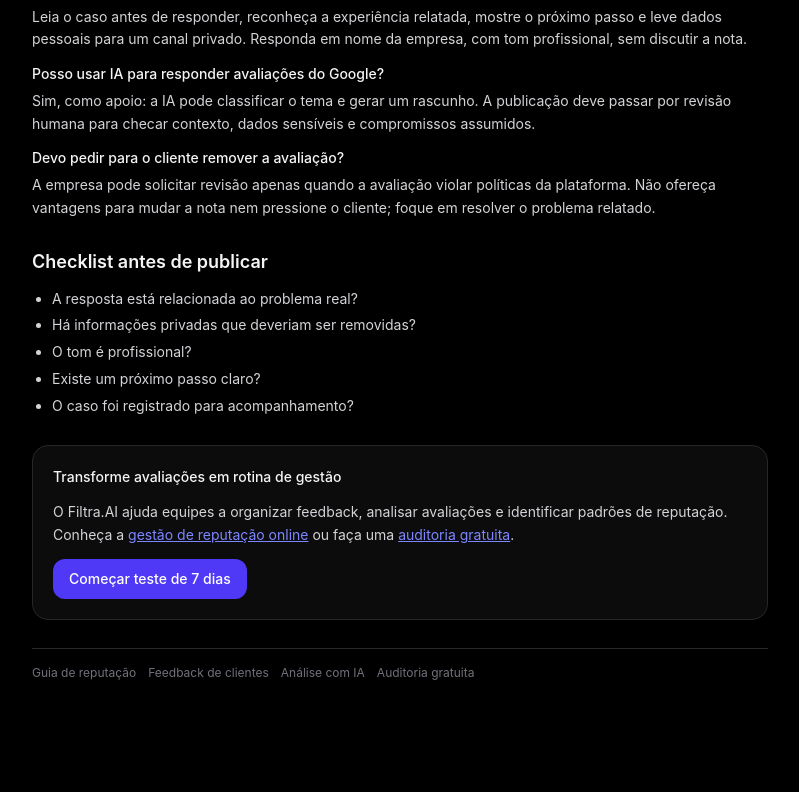
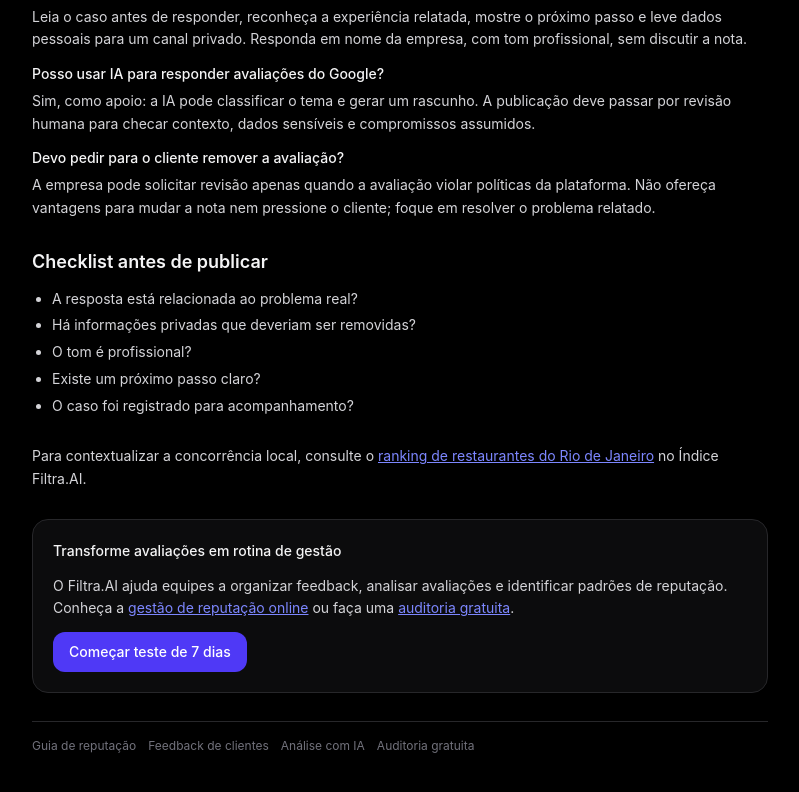
Before and after one commit to LU9DI/saas-reputacao-ia, a Next.js app in the folder frontend/: page /blog/como-responder-avaliacoes-negativas in a window 1280 px wide. Shown: the part 1463-2255 px from the top of the page, without its empty margins (240-1039 px from the left). Before the commit the page ends 2208 px from the top, so only its background shows below. Built offline with nearby package versions, Linux system fonts and the light colour scheme; no server answers.

Commit message:
seo: add contextual internal links to Filtra.AI Index

```diff
--- a/frontend/src/app/blog/como-responder-avaliacoes-negativas/page.tsx
+++ b/frontend/src/app/blog/como-responder-avaliacoes-negativas/page.tsx
@@ -67,7 +67,8 @@ export default function BlogComoResponderAvaliacaoNegativaPage() {
           <section className="space-y-3"><h2 className="text-lg font-semibold text-zinc-100">6. Como usar IA para responder avaliações do Google</h2><p>A IA pode ajudar a redigir uma primeira versão da resposta, resumir o caso e sugerir um tom adequado. Ela não deve publicar automaticamente: informações do cliente, detalhes do atendimento e compromissos assumidos precisam de revisão humana antes de ir ao ar.</p><p>Um fluxo seguro é classificar o tema, gerar um rascunho com contexto, revisar dados sensíveis e só então publicar. Com volume alto, a <Link href="/analise-de-avaliacoes-com-ia" className="text-indigo-400 underline">análise de avaliações com IA</Link> organiza os temas, e a <Link href="/filtra-ai" className="text-indigo-400 underline">plataforma Filtra.AI</Link> concentra a rotina de resposta e acompanhamento.</p></section>
           <section className="space-y-3"><h2 className="text-lg font-semibold text-zinc-100">Perguntas frequentes</h2><div className="space-y-3"><div className="space-y-1"><p className="font-medium text-zinc-100">Como responder uma avaliação negativa no Google?</p><p>Leia o caso antes de responder, reconheça a experiência relatada, mostre o próximo passo e leve dados pessoais para um canal privado. Responda em nome da empresa, com tom profissional, sem discutir a nota.</p></div><div className="space-y-1"><p className="font-medium text-zinc-100">Posso usar IA para responder avaliações do Google?</p><p>Sim, como apoio: a IA pode classificar o tema e gerar um rascunho. A publicação deve passar por revisão humana para checar contexto, dados sensíveis e compromissos assumidos.</p></div><div className="space-y-1"><p className="font-medium text-zinc-100">Devo pedir para o cliente remover a avaliação?</p><p>A empresa pode solicitar revisão apenas quando a avaliação violar políticas da plataforma. Não ofereça vantagens para mudar a nota nem pressione o cliente; foque em resolver o problema relatado.</p></div></div></section>
           <section className="space-y-3"><h2 className="text-lg font-semibold text-zinc-100">Checklist antes de publicar</h2><ul className="list-disc pl-5 space-y-1"><li>A resposta está relacionada ao problema real?</li><li>Há informações privadas que deveriam ser removidas?</li><li>O tom é profissional?</li><li>Existe um próximo passo claro?</li><li>O caso foi registrado para acompanhamento?</li></ul></section>
-          <div className="rounded-2xl border border-zinc-800 bg-zinc-900/50 p-5 space-y-3"><p className="text-zinc-100 font-medium">Transforme avaliações em rotina de gestão</p><p>O Filtra.AI ajuda equipes a organizar feedback, analisar avaliações e identificar padrões de reputação. Conheça a <Link href="/gestao-de-reputacao-online" className="text-indigo-400 underline">gestão de reputação online</Link> ou faça uma <Link href="/auditoria-gratuita" className="text-indigo-400 underline">auditoria gratuita</Link>.</p><Link href="/" className="inline-flex rounded-xl bg-indigo-600 hover:bg-indigo-500 text-white font-medium px-4 py-2.5 text-sm">Começar teste de 7 dias</Link></div>
+          <p>Para contextualizar a concorrência local, consulte o <Link href="/indice/rankings/ativos/restaurantes/rj" className="text-indigo-400 underline">ranking de restaurantes do Rio de Janeiro</Link> no Índice Filtra.AI.</p>
+        <div className="rounded-2xl border border-zinc-800 bg-zinc-900/50 p-5 space-y-3"><p className="text-zinc-100 font-medium">Transforme avaliações em rotina de gestão</p><p>O Filtra.AI ajuda equipes a organizar feedback, analisar avaliações e identificar padrões de reputação. Conheça a <Link href="/gestao-de-reputacao-online" className="text-indigo-400 underline">gestão de reputação online</Link> ou faça uma <Link href="/auditoria-gratuita" className="text-indigo-400 underline">auditoria gratuita</Link>.</p><Link href="/" className="inline-flex rounded-xl bg-indigo-600 hover:bg-indigo-500 text-white font-medium px-4 py-2.5 text-sm">Começar teste de 7 dias</Link></div>
           <nav className="flex flex-wrap gap-3 text-xs text-zinc-500 pt-4 border-t border-zinc-800"><Link href="/blog/gestao-reputacao-online-guia">Guia de reputação</Link><Link href="/feedback-de-clientes">Feedback de clientes</Link><Link href="/analise-de-avaliacoes-com-ia">Análise com IA</Link><Link href="/auditoria-gratuita">Auditoria gratuita</Link></nav>
         </article>
       </div>
```
